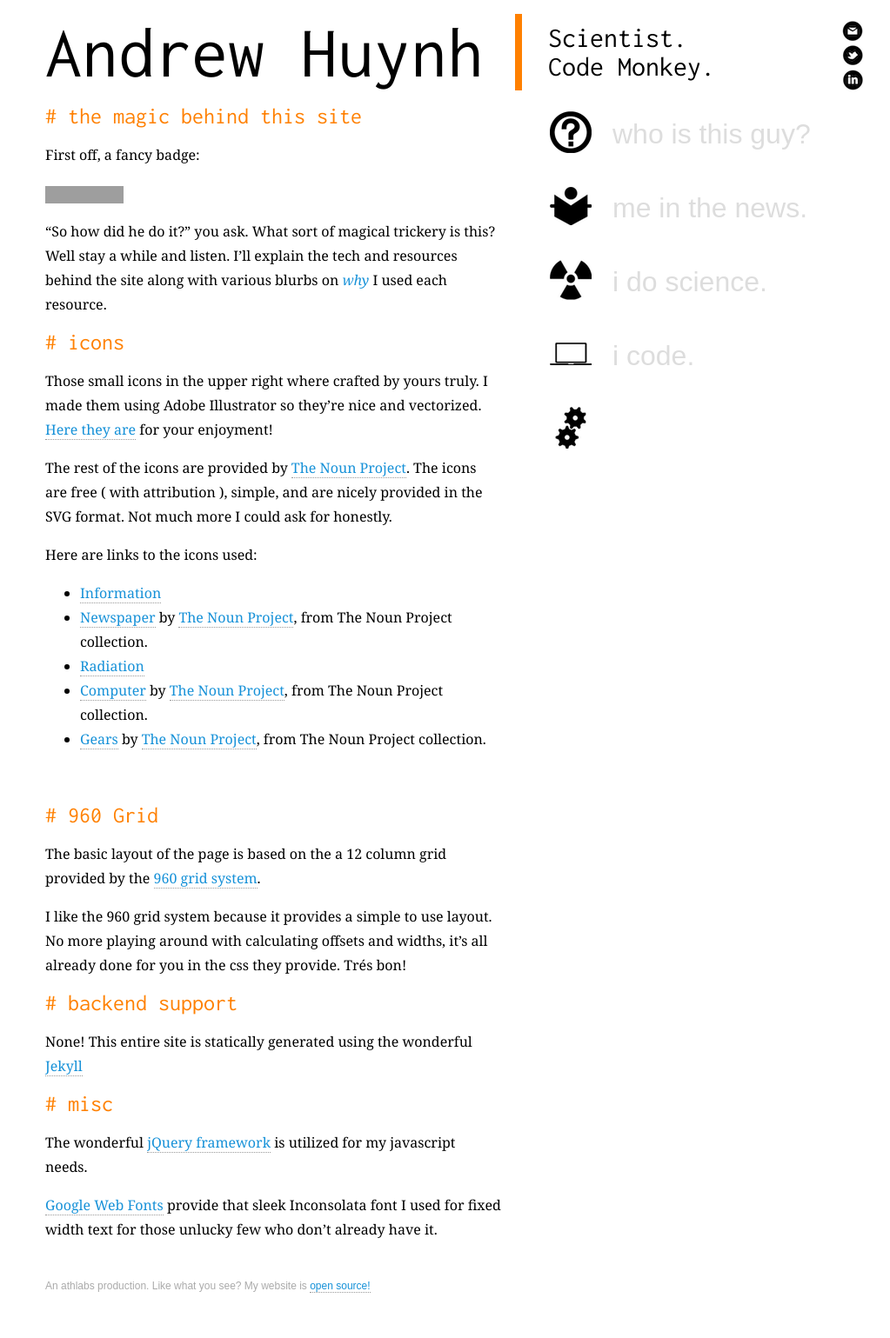
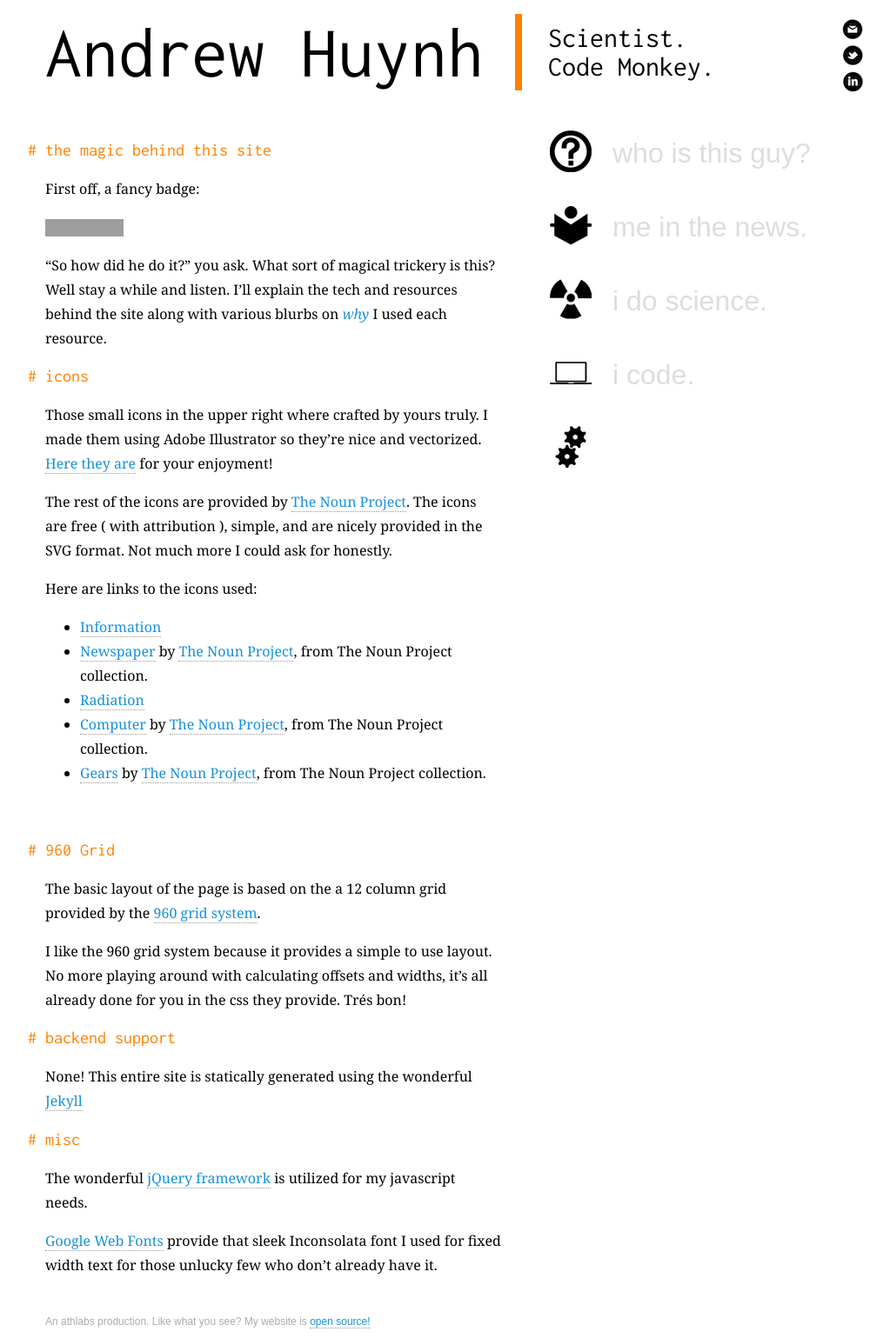
Before and after one commit to a5huynh/athlabs.com, a Jekyll site: the page built from tech/index.md, in a window 1280 px wide. Shown: the whole page at 87% size, without its empty margins (118-1141 px from the left). Built offline with Jekyll 4.4.1, drawn with Linux system fonts in a browser that asks for light colours; nearby versions of some CDN libraries; some web fonts are replaced; before the commit the page ends 1498 px from its top, so only the background shows below that; grey boxes are pictures that could not be loaded.

Commit message:
Match CSS of blog
- More space between header and content
- Give a little more breathing room for social icons

```diff
--- a/_includes/header.html
+++ b/_includes/header.html
@@ -31,7 +31,7 @@
 						<img src='/static/img/twitter.png'>
 					</a>
 				</div>
-				<div>
+				<div style='margin-bottom:4px;'>
 					<a href='http://www.linkedin.com/profile/view?id=30602610'>
 						<img src='/static/img/linkedin.png'>
 					</a>
--- a/_sass/_constants.scss
+++ b/_sass/_constants.scss
@@ -1,6 +1,10 @@
 // Font's used in the site
 $header-font: "Inconsolata", sans-serif;
 $content-font: "Droid Serif", Georgia, 'Times New Roman', serif;
+
+$golden-ratio: 1.6;
+$content-size: 16px;
+$header-size: $content-size * 2;
 
 // Colors used in the site
 $orange: #ff8000;
--- /dev/null
+++ b/_sass/components/footer.scss
@@ -0,0 +1,4 @@
+.footer {
+  color: #AAA;
+  font-size:12px;
+}
--- /dev/null
+++ b/_sass/components/header.scss
@@ -0,0 +1,40 @@
+@import "_constants";
+
+.header {
+  font-family: $header-font;
+  font-weight: normal;
+  font-size: 22px;
+
+  /* A nice easy-to-use auto-clearing technique */
+  margin-bottom: 32px;
+  overflow: hidden;
+  width: 100%;
+}
+
+#big-name {
+  border-right: 8px solid $orange;
+  font-size: 84px;
+
+  a {
+    border: 0;
+    text-decoration: none;
+    color: black;
+  }
+}
+
+#my-attrs {
+  float: left;
+  padding-left: 20px;
+  padding-top: 11px;
+  font-size: 32px;
+  width: 284px;
+  margin-right: 8px;
+}
+
+#social-icons {
+  text-align: right;
+  padding-top: 4px;
+
+  /* Don't underline the social icon links */
+  a { border-bottom: 0 !important; outline: none; }
+}
--- /dev/null
+++ b/_sass/components/nav.scss
@@ -0,0 +1,59 @@
+@import "_constants";
+
+#navbar {
+  margin-left:0;
+  font-size:24pt;
+  color: $black;
+
+  .ido div {
+    padding-left: 104px;
+  }
+
+  .question-mark {
+    background: url( '/static/img/question.png' ) no-repeat 32px 8px;
+  }
+
+  .newspaper {
+    background: url( '/static/img/newspaper.png' ) no-repeat 32px 8px;
+  }
+
+  .radiation {
+    background: url( '/static/img/science.png' ) no-repeat 32px 8px;
+  }
+
+  .github {
+    background: url( '/static/img/computer.png' ) no-repeat 32px 8px;
+    padding-left: 104px;
+  }
+
+  .gears {
+    background: url( '/static/img/gears.png' ) no-repeat 32px 8px;
+  }
+
+  @media only screen and (-webkit-min-device-pixel-ratio: 2) {
+    .question-mark {
+      background: url( '/static/img/question-2x.png' ) no-repeat 32px 8px;
+      background-size: 48px 48px;
+    }
+
+    .newspaper {
+      background: url( '/static/img/newspaper-2x.png' ) no-repeat 32px 8px;
+      background-size: 48px 48px;
+    }
+
+    .radiation {
+      background: url( '/static/img/radiation-2x.png' ) no-repeat 32px 8px;
+      background-size: 48px 48px;
+    }
+
+    .github {
+      background: url( '/static/img/computer-2x.png' ) no-repeat 32px 8px;
+      background-size: 48px 48px;
+    }
+
+    .gears {
+      background: url( '/static/img/gears-2x.png' ) no-repeat 32px 8px;
+      background-size: 48px 48px;
+    }
+  }
+}
--- a/static/css/layout.scss
+++ b/static/css/layout.scss
@@ -3,6 +3,10 @@
 
 /* Import our HTML5 reset and 960 grid css */
 @import "_constants";
+@import "components/header";
+@import "components/footer";
+@import "components/nav";
+
 @import "_reset";
 @import "_960";
 
@@ -21,39 +25,48 @@
   color:white;
 }
 
-body > div {
-  margin-top:16px;
+body {
+  font-size: $content-size;
+  margin-top: 16px;
+}
+
+a, a:hover, a:active, a:visited {
+  text-decoration: none;
+  color: $blue;
+  border-bottom: 1px dotted $grey;
+
+  .image {
+    border: 0;
+  }
 }
 
 em {
   color: $blue;
 }
 
-h2, h3, h4, .header {
+h1, h2 {
   font-family: $header-font;
-  /* A nice easy-to-use auto-clearing technique */
-  overflow: hidden;
-  width: 100%;
+  font-weight: lighter;
+  color: $orange;
+  margin-bottom: 4px;
 }
 
-a, a:hover, a:active, a:visited {
-  text-decoration: none;
-  color: $blue;
-  border-bottom:1px dotted $grey;
+h1 {
+  font-size: $header-size;
+}
 
-  .image {
-    border: 0;
+h2 {
+  font-size: $header-size / $golden-ratio;
+
+  &:before {
+    content: '# ';
+    margin-left: -20px;
   }
+
 }
 
 img {
   vertical-align: middle;
-}
-
-#navbar {
-  margin-left:0;
-  font-size:24pt;
-  color: $black;
 }
 
 #latest-work {
@@ -87,96 +100,6 @@ img {
   padding-right: 16px;
 }
 
-.footer {
-  color: #AAA;
-  font-size:12px;
-}
-
-#big-name {
-  border-right: 8px solid $orange;
-  font-size: 84px;
-
-  a {
-    border: 0;
-    text-decoration: none;
-    color: black;
-  }
-}
-
-#my-attrs {
-  float: left;
-  padding-left: 20px;
-  padding-top: 11px;
-  font-size: 32px;
-  width: 284px;
-  margin-right: 8px;
-}
-
-#navbar {
-
-  .ido div {
-    padding-left: 104px;
-  }
-
-  .question-mark {
-    background: url( '/static/img/question.png' ) no-repeat 32px 8px;
-  }
-
-  .newspaper {
-    background: url( '/static/img/newspaper.png' ) no-repeat 32px 8px;
-  }
-
-  .radiation {
-    background: url( '/static/img/science.png' ) no-repeat 32px 8px;
-  }
-
-  .github {
-    background: url( '/static/img/computer.png' ) no-repeat 32px 8px;
-    padding-left: 104px;
-  }
-
-  .gears {
-    background: url( '/static/img/gears.png' ) no-repeat 32px 8px;
-  }
-
-  @media only screen and (-webkit-min-device-pixel-ratio: 2) {
-    .question-mark {
-      background: url( '/static/img/question-2x.png' ) no-repeat 32px 8px;
-      background-size: 48px 48px;
-    }
-
-    .newspaper {
-      background: url( '/static/img/newspaper-2x.png' ) no-repeat 32px 8px;
-      background-size: 48px 48px;
-    }
-
-    .radiation {
-      background: url( '/static/img/radiation-2x.png' ) no-repeat 32px 8px;
-      background-size: 48px 48px;
-    }
-
-    .github {
-      background: url( '/static/img/computer-2x.png' ) no-repeat 32px 8px;
-      background-size: 48px 48px;
-    }
-
-    .gears {
-      background: url( '/static/img/gears-2x.png' ) no-repeat 32px 8px;
-      background-size: 48px 48px;
-    }
-  }
-}
-
-#social-icons {
-  text-align: right;
-  padding-top: 8px;
-
-  a {
-    border-bottom: 0 !important;
-  }
-
-}
-
 /* Header's inside article will have a nice code comment effect */
 .article {
 
@@ -190,20 +113,6 @@ img {
     text-decoration: none;
     border-bottom:1px dotted $grey;
   }
-
-  h2:before {
-    content: '# ';
-  }
-
-  h2 {
-    font-family:  $header-font;
-    font-size:    26px;
-    font-weight:  normal;
-    color:      $orange;
-    padding:0;
-    margin: 0 0 8px 0;
-  }
-
 
   h3 {
     font-size: 20px;
--- a/static/js/emoticons.coffee
+++ b/static/js/emoticons.coffee
@@ -7,9 +7,9 @@ emoticons =
   grin:   '<img src="/static/img/emoticons/emote_grin.png" />'
 
 patterns =
-  smile:  /// =] ///
-  tongue: /// =P ///
-  grin: /// =D ///
+  smile:  /// :] ///
+  tongue: /// :P ///
+  grin: /// :D ///
 
 $ ->
   # Replace smileys with actual smiley icons!
```
